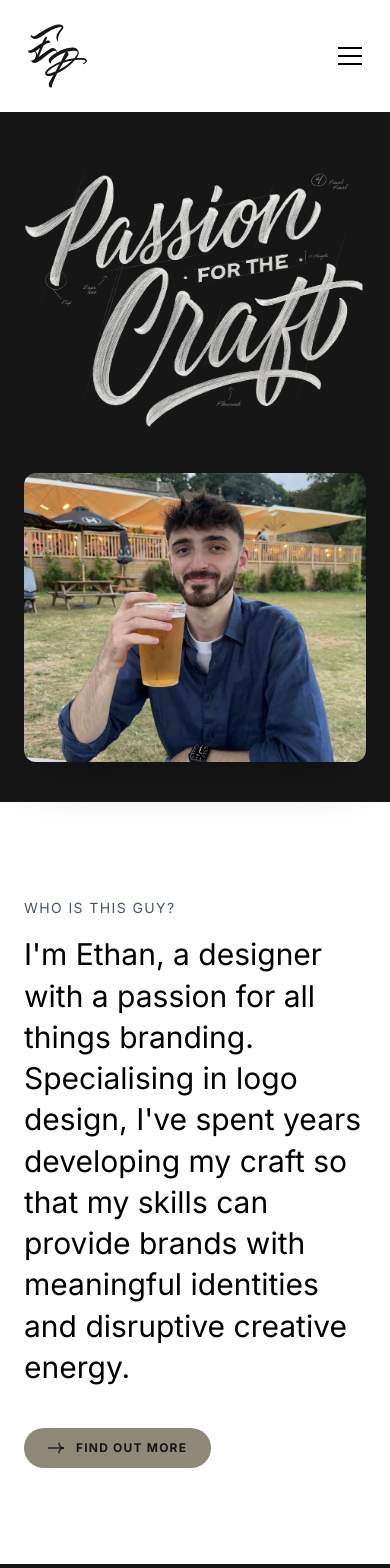
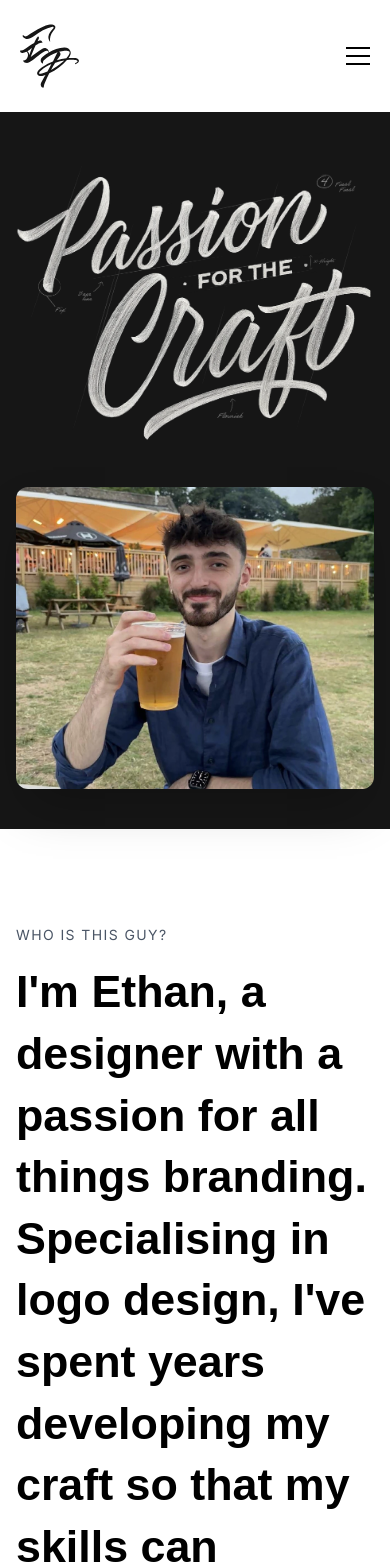
Before and after one commit to AntoniDev97/ethan-proctor, a Next.js app: page / in a window 390 px wide. Shown: the top 1568 px of the page. Built offline with nearby package versions, Linux system fonts and the light colour scheme; a web font is replaced by a local one.

Commit message:
First Homepage implementation

```diff
--- a/app/components/layout/Container.tsx
+++ b/app/components/layout/Container.tsx
@@ -10,7 +10,7 @@ interface ContainerProps {
 const Container: React.FC<ContainerProps> = ({ children, className = "" }) => {
   return (
     <div
-      className={`max-w-[1700px] mx-auto px-6 md:px-10 xl:px-20 ${className}`}
+      className={`max-w-[1800px] mx-auto px-4 md:px-6 xl:px-10 ${className}`}
     >
       {children}
     </div>
--- a/app/components/layout/Footer.tsx
+++ b/app/components/layout/Footer.tsx
@@ -17,7 +17,7 @@ const Footer = () => {
           >
             Get in Touch
           </h2>
-          <div className="flex flex-col md:flex-row md:flex-wrap justify-between md:items-center gap-6 md:gap-8">
+          <div className="flex flex-col md:flex-row md:flex-wrap justify-between md:items-center gap-6 md:gap-10">
             <div className="w-10 h-10 md:w-12 md:h-12 lg:w-16 lg:h-16 flex items-center justify-center text-white">
               <Image
                 src="/Arrow.svg"
@@ -27,7 +27,7 @@ const Footer = () => {
                 className="w-full h-full invert rotate-90 md:rotate-0"
               />
             </div>
-            <nav className="flex flex-col md:flex-row md:flex-wrap md:items-center gap-3 md:gap-6 lg:gap-8">
+            <nav className="flex flex-col md:flex-row md:flex-wrap md:items-center gap-6 md:gap-16 lg:gap-20">
               <a
                 href="https://instagram.com"
                 target="_blank"
--- a/app/components/sections/AboutIntro.tsx
+++ b/app/components/sections/AboutIntro.tsx
@@ -10,7 +10,10 @@ const AboutIntro = () => {
         <h3 className="text-sm uppercase tracking-widest text-gray-600 mb-4">
           Who is this guy?
         </h3>
-        <p className="text-3xl md:text-4xl text-black mb-10 leading-snug">
+        <p
+          className="text-black mb-10 leading-snug font-semibold"
+          style={{ fontFamily: '"din-2014", sans-serif', fontSize: "2.8rem" }}
+        >
           I&apos;m Ethan, a designer with a passion for all things branding.
           Specialising in logo design, I&apos;ve spent years developing my craft
           so that my skills can provide brands with meaningful identities and
--- a/app/components/sections/Hero.tsx
+++ b/app/components/sections/Hero.tsx
@@ -11,7 +11,7 @@ const Hero = () => {
           {/* Left: The_Craft.webp replacing headline text */}
           <div className="text-white flex justify-center">
             <div
-              className="relative w-full max-w-[860px]"
+              className="relative w-full max-w-[900px] overflow-hidden"
               style={{ aspectRatio: "725 / 613" }}
             >
               <Image
@@ -19,7 +19,7 @@ const Hero = () => {
                 alt="Passion For The Craft typography"
                 fill
                 priority
-                sizes="(max-width: 768px) 95vw, 860px"
+                sizes="(max-width: 768px) 95vw, 900px"
                 className="object-contain"
               />
             </div>
--- a/app/components/ui/CtaLink.tsx
+++ b/app/components/ui/CtaLink.tsx
@@ -17,19 +17,20 @@ const CtaLink: React.FC<CtaLinkProps> = ({
 }) => {
   return (
     <Link
-      href={href}
+        href={href}
+        className={`group inline-flex items-center space-x-4 px-7 py-3 rounded-full font-semibold uppercase text-2xl tracking-[0.08em] hover:opacity-80 transition-opacity ${className}`}
       style={{
         backgroundColor: "#8e8879",
         color: "#161616",
+        fontFamily: '"din-2014", sans-serif',
       }}
-      className={`group inline-flex items-center space-x-3 px-6 py-3 rounded-full font-bold uppercase text-xs tracking-widest hover:opacity-80 transition-opacity ${className}`}
     >
-      <span className="flex items-center justify-center w-4 h-4">
-        <Image
-          src="/Arrow.svg"
-          alt="Arrow icon"
-          width={16}
-          height={16}
+      <span className="flex items-center justify-center w-7 h-7">
+          <Image
+            src="/Arrow.svg"
+            alt="Arrow icon"
+            width={24}
+            height={24}
           className="w-full h-full"
         />
       </span>
```
